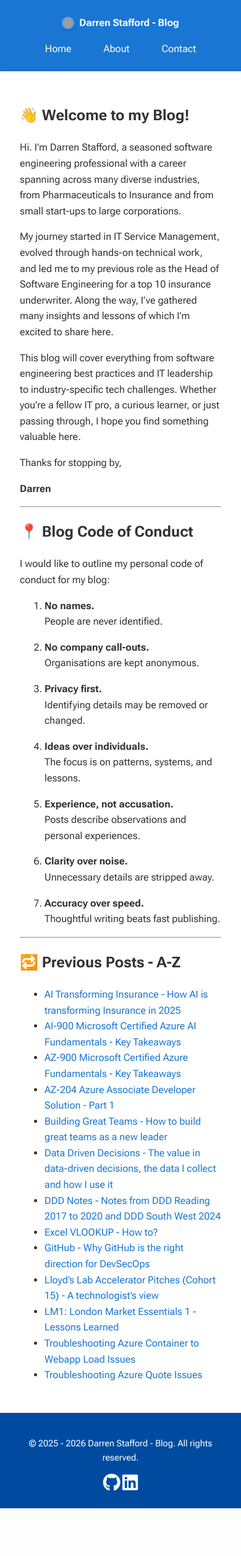
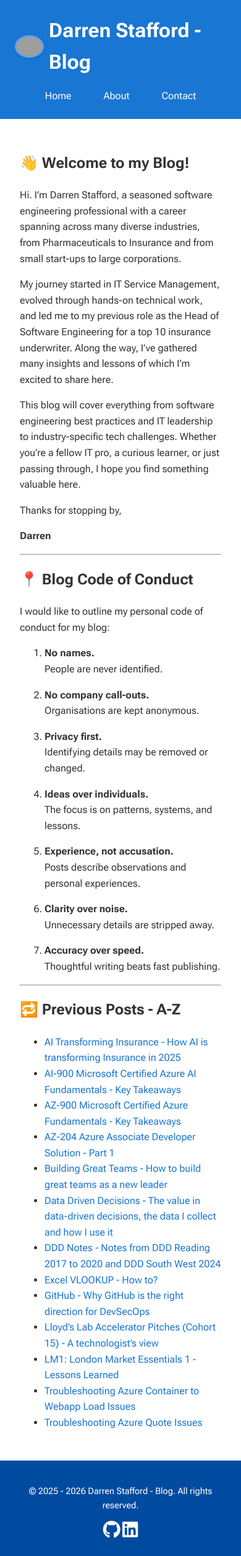
Before and after one commit to dazstaffs/blog, a Jekyll site: the page built from index.md, in a window 390 px wide. Shown: the whole page at 62% size. Built offline with Jekyll 4.4.1, drawn with Linux system fonts in a browser that asks for light colours; before the commit the page ends 2434 px from its top, so only the background shows below that; grey boxes are pictures that could not be loaded.

Commit message:
adjusted site title to 2rem

```diff
--- a/_sass/main.scss
+++ b/_sass/main.scss
@@ -109,13 +109,12 @@ img{
       align-items: center;
       justify-content: center;
       gap: 8px;
-      font-size: 1rem;
+      font-size: 2rem;
     }
 
     h1 img{
       display: inline-block !important;
-      height: 1rem;
-      width: 1rem;
+      height: 2rem;
       border-radius: 50%;
       border: 2px solid $primary-light;
       box-shadow: $shadow;
```
